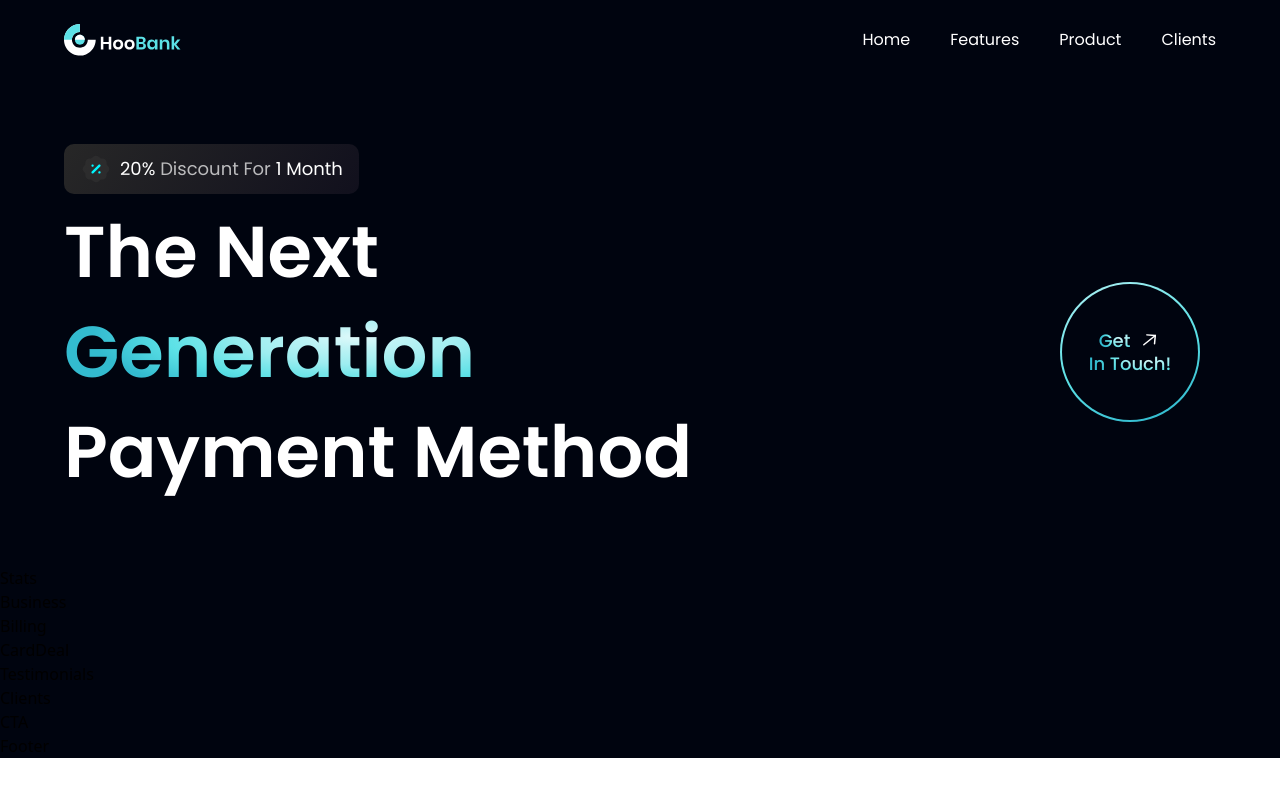
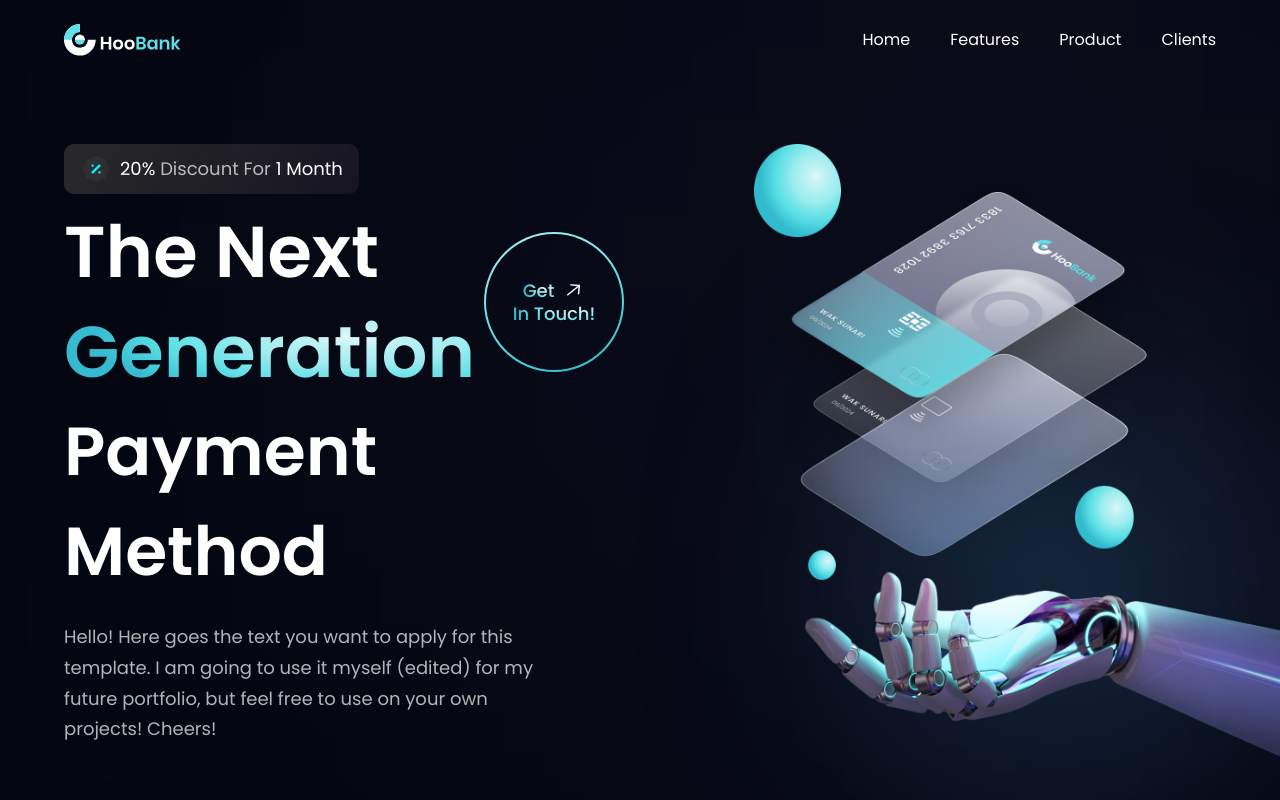
Before and after one commit to Efu-Dev/react-tailwind-template, a React (Vite) app in the folder presentation-site/: page / in a window 1280 px wide. Shown: the top 800 px of the page. Built offline with nearby package versions, Linux system fonts and the light colour scheme.

Commit message:
added remaining information to Hero

```diff
--- a/presentation-site/src/components/GetInTouch.jsx
+++ b/presentation-site/src/components/GetInTouch.jsx
@@ -2,6 +2,7 @@ import React from 'react';
 import styles from '../style.js';
 import {arrowUp} from '../assets';
 
+// TODO needs hovering styles
 const GetInTouch = () => (
   <div className={`${styles.flexCenter} w-[140px] h-[140px] rounded-full bg-blue-gradient p-[2px] cursor-pointer`}>
     <div className={`${styles.flexCenter} flex-col bg-primary w-[100%] h-[100%] rounded-full`}>
--- a/presentation-site/src/components/Hero.jsx
+++ b/presentation-site/src/components/Hero.jsx
@@ -19,14 +19,34 @@ const Hero = () => {
         <div className='flex flex-row justify-between items-center w-full'>
           <h1 className='flex-1 font-poppins font-semibold ss:text-[72px] text-[52px] text-white ss:leading-[100px] leading-[75px]'>
             The Next <br className='sm:block hidden' />
-            <span className='text-gradient'>Generation</span><br />
-            Payment Method
+            <span className='text-gradient'>Generation</span>
           </h1>
 
           <div className='ss:flex hidden md:mr-4 mr-0'>
             <GetInTouch />
           </div>
         </div>
+
+        <h1 className='font-poppins font-semibold ss:text-[68px] text-[52px] text-white ss:leading-[100px] leading-[75px] w-full'>
+            Payment Method
+        </h1>
+
+        <p className={`${styles.paragraph} max-w-[470px] mt-5 mb-5`}>
+          Hello! Here goes the text you want to apply for this template.
+          I am going to use it myself (edited) for my future portfolio, but feel
+          free to use on your own projects! Cheers!
+        </p>
+      </div>
+
+      <div className={`flex-1 flex ${styles.flexCenter} md:my-0 my-10 relative`}>
+        <img src={robot} alt="billing" className='w-[100%] h-[100%] rel z-[5]' />
+        <div className='absolute z-[0] w-[40%] h-[35%] top-0 pink__gradient' />
+        <div className='absolute z-[1] rounded-full bottom-40 w-[50%] h-[80%] white__gradient' />
+        <div className='absolute z-[0] w-[50%] h-[50%] right-20 bottom-20 blue__gradient' />
+      </div>
+
+      <div className={`ss:hidden ${styles.flexCenter}`}>
+        <GetInTouch />
       </div>
     </section>
   );
```
